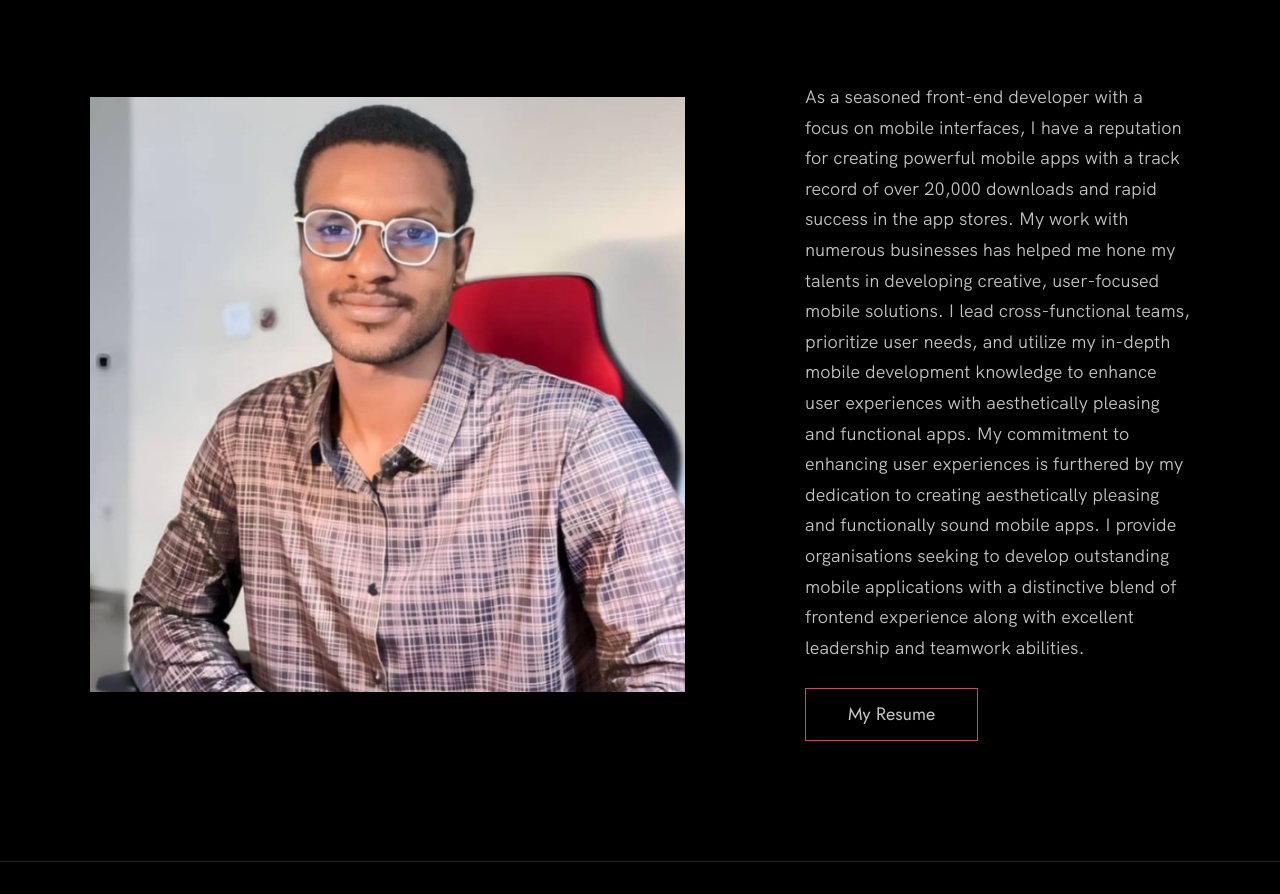
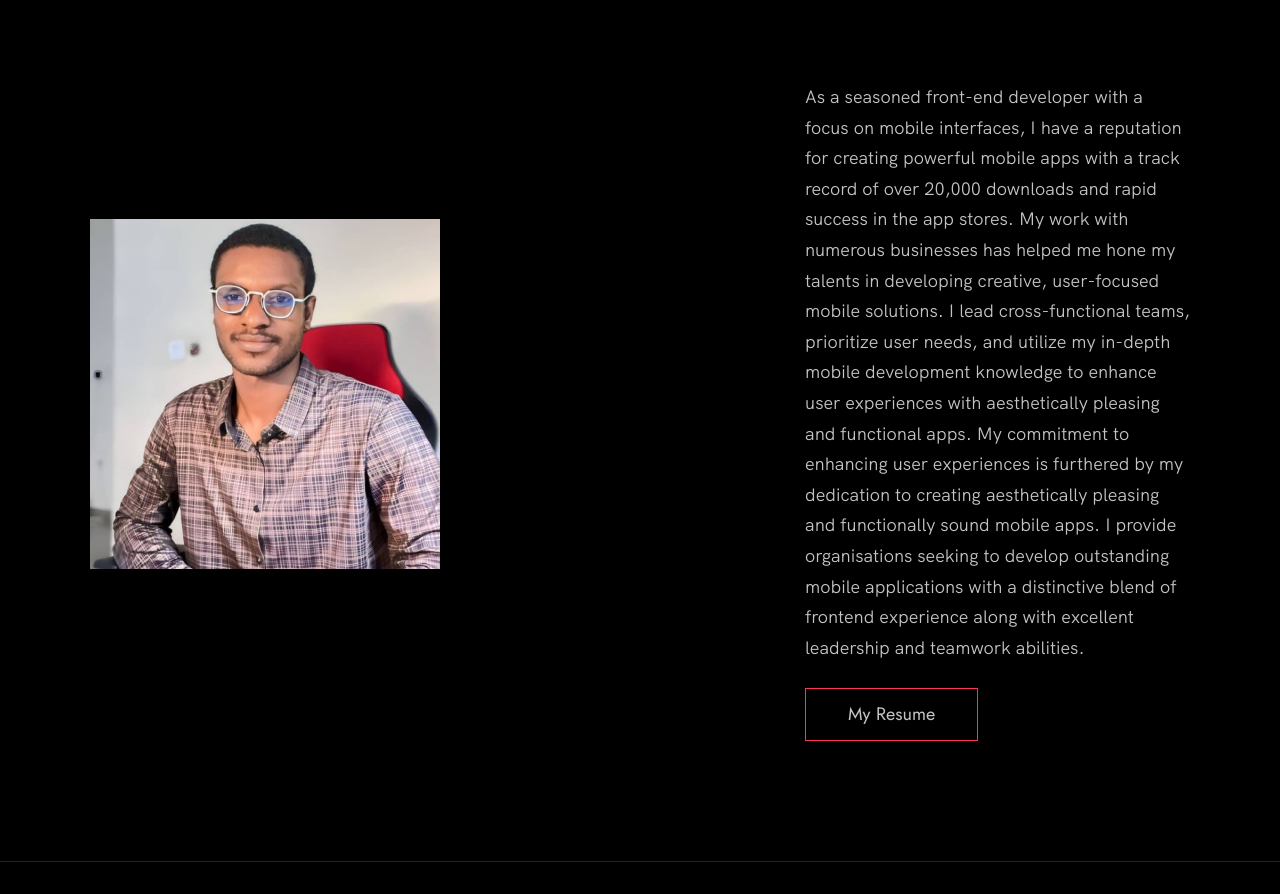
Before and after one commit to danedyy/danedyy.github.io, a plain HTML site: page index.html in a window 1280 px wide. Shown: the part 1011-1905 px from the top of the page. Drawn offline with Linux system fonts and the light colour scheme.

Commit message:
image fix

```diff
--- a/index.html
+++ b/index.html
@@ -102,7 +102,7 @@
 
           <div class="about__photo-container">
             <!-- Add a nice photo of yourself -->
-            <img class="about__photo" src="./images/my-image.jpg" alt="" />
+            <img class="about__photo" width="350" height="350" src="./images/my-image.jpg" alt="" />
           </div>
         </div>
       </div>
```
